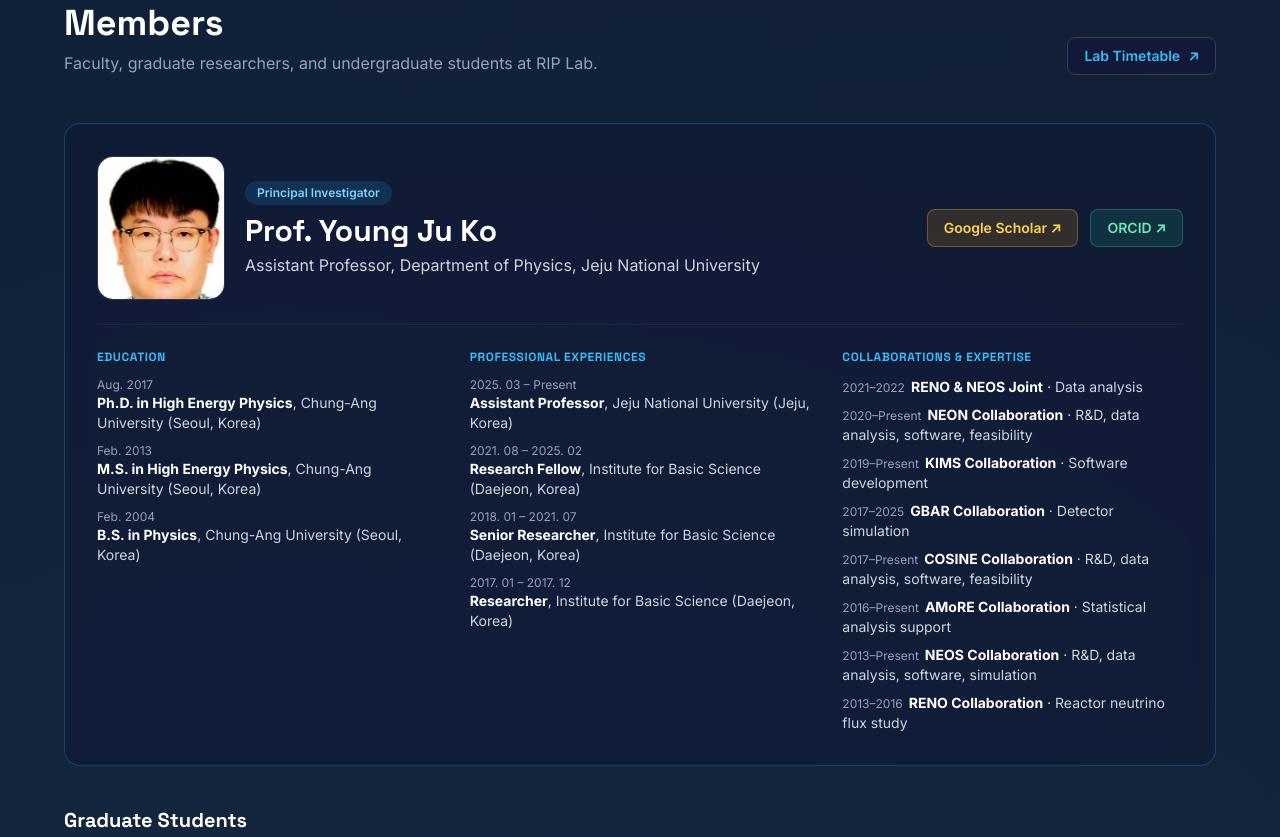
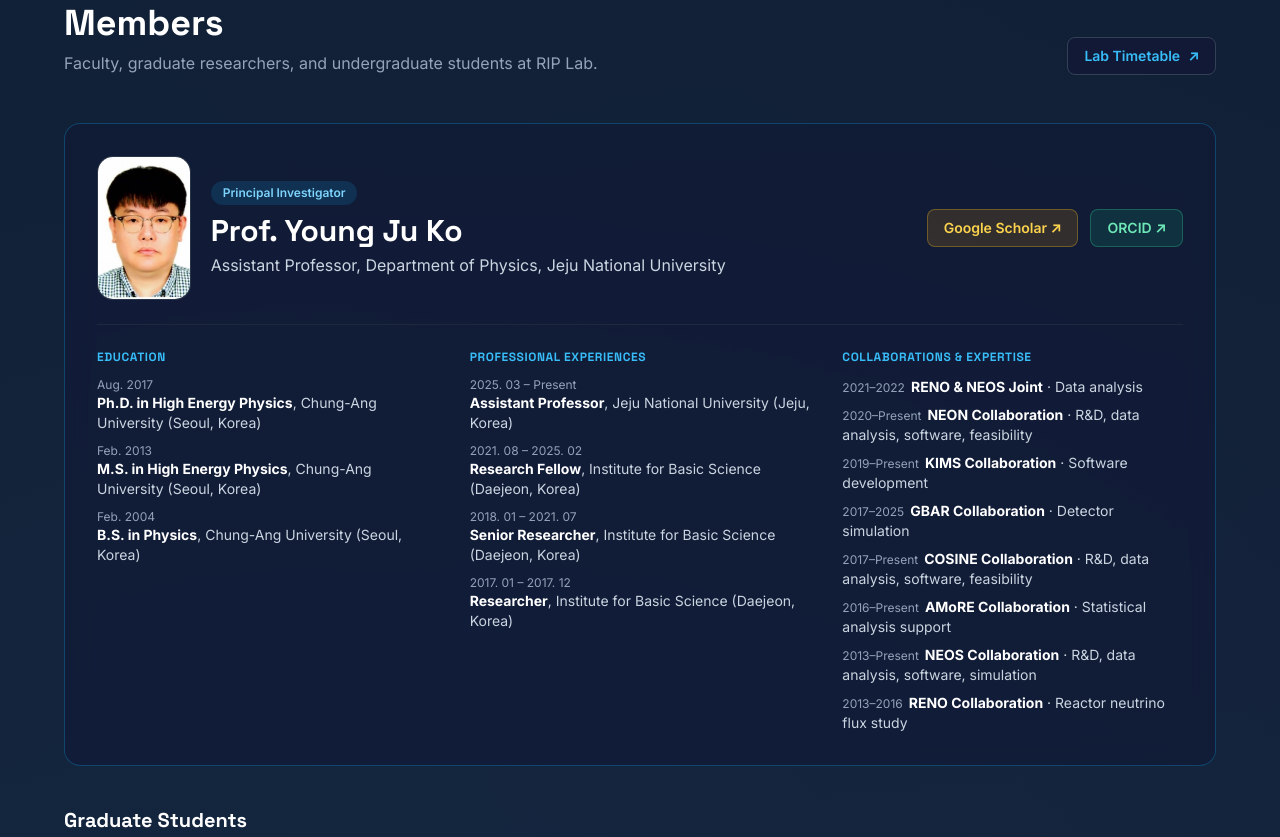
Before and after one commit to RIP-LAB-JEJUNU/rip-lab-jejunu.github.io, a plain HTML site: page index.html in a window 1280 px wide. Shown: the part 2467-3304 px from the top of the page. Drawn offline with nearby package versions, Linux system fonts and the light colour scheme.

Commit message:
Update index.html

```diff
--- a/index.html
+++ b/index.html
@@ -74,10 +74,9 @@
   overflow: hidden;
 }
 .portrait-img {
-      width: 100%;
   height: 100%;
-      object-fit: cover;
-      object-position: 50% 18%;
+  width: auto;
+  object-fit: contain;
   display: block;
 }
   </style>
@@ -325,9 +324,10 @@
         <div class="glass-card rounded-2xl p-6 sm:p-8 mb-10 border-sky-500/30">
           <div class="flex flex-col lg:flex-row lg:items-center justify-between gap-6 pb-6 border-b border-slate-800">
             <div class="flex flex-col sm:flex-row items-start sm:items-center gap-5">
-              <div class="portrait-frame w-28 h-32 sm:w-32 sm:h-36 rounded-2xl bg-navy-950/80 border border-slate-700/80 shrink-0 flex items-center justify-center">
+              <!-- 기존: w-28 h-32 sm:w-32 sm:h-36 -->
+<div class="portrait-frame h-32 sm:h-36 rounded-2xl bg-navy-950/80 border border-slate-700/80 shrink-0 flex items-center justify-center">
   <img src="images/youngjuko.jpg" alt="Prof. Young Ju Ko" class="portrait-img" onerror="this.style.display='none'; this.nextElementSibling.style.display='flex';" />
-                <span style="display:none;" class="font-display text-2xl font-bold text-sky-400 items-center justify-center w-full h-full">YJK</span>
+  <span style="display:none;" class="font-display text-2xl font-bold text-sky-400 items-center justify-center w-28 h-full">YJK</span>
 </div>
               <div>
                 <span class="inline-block px-3 py-1 rounded-full bg-sky-500/15 text-sky-300 text-xs font-semibold mb-2">Principal Investigator</span>
```
Lines whose indentation alone changed are shown as unchanged.
